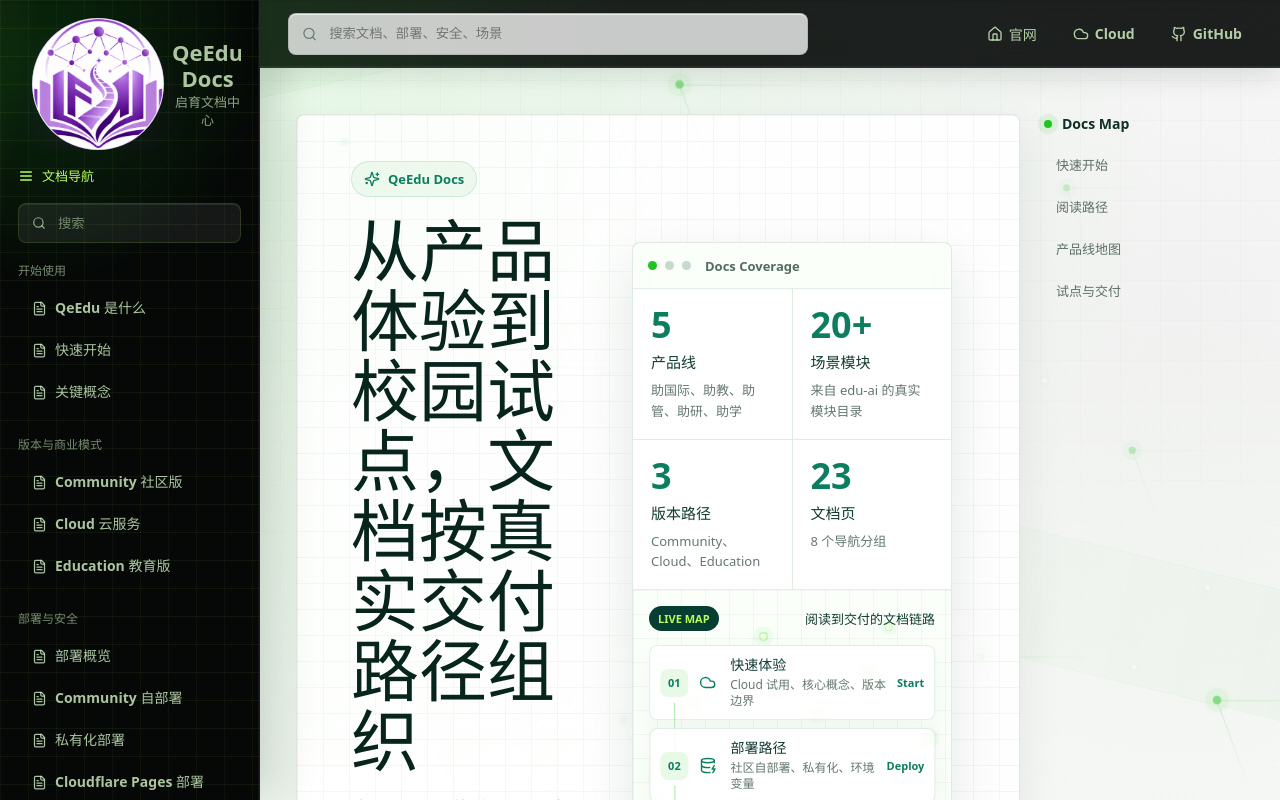
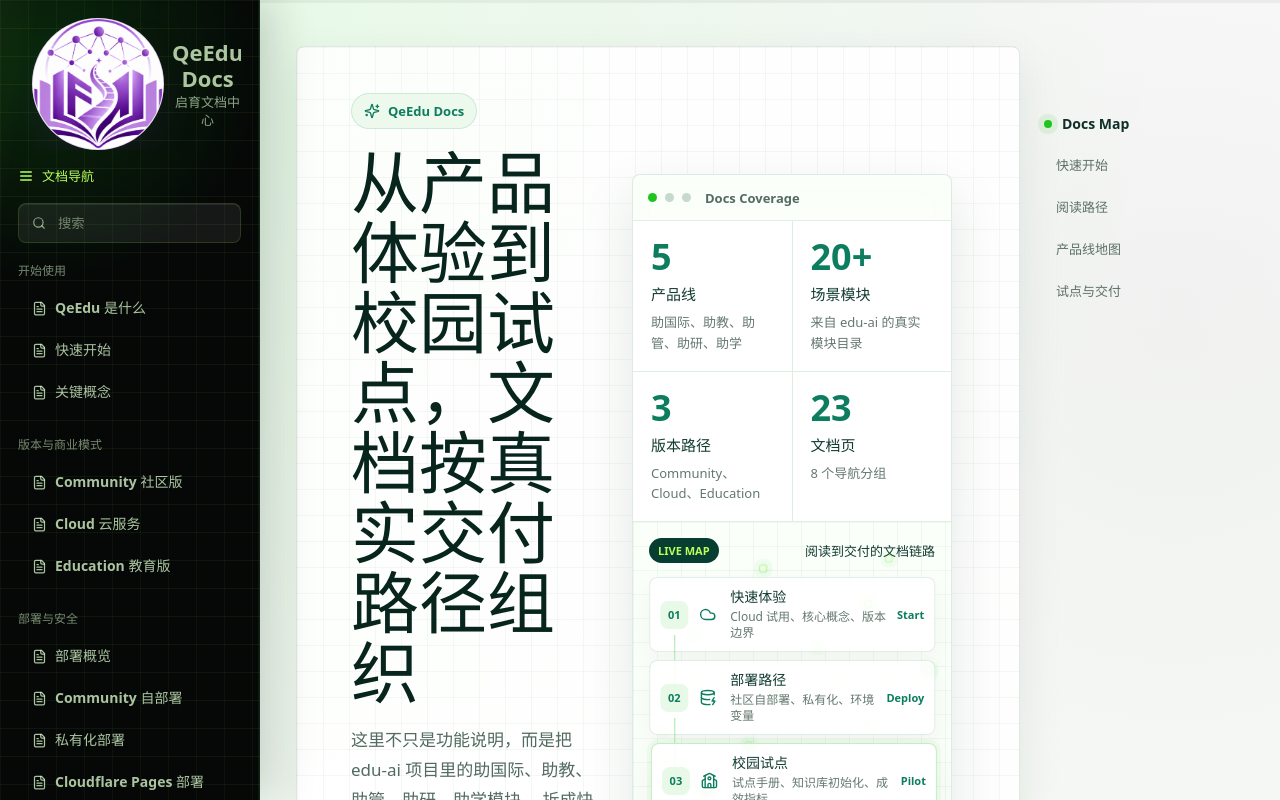
Before and after one commit to turmwerk/qeedu-docs, a React (Vite) app: page / in a window 1280 px wide. Shown: the top 800 px of the page. Built offline with nearby package versions, Linux system fonts and the light colour scheme; a web font is replaced by a local one.

Commit message:
refactor responsive docs shell

```diff
--- a/src/App.tsx
+++ b/src/App.tsx
@@ -28,7 +28,6 @@
 
 const homeUrl = 'https://qeedu.tech'
 const cloudUrl = 'https://cloud.qeedu.tech'
-const githubUrl = 'https://github.com/turmwerk/qeedu'
 
 type DocPage = {
   slug: string
@@ -431,7 +430,6 @@
 
   return (
     <div className="docs-app">
-      <DocsAmbient />
       <DocsProgress />
       <MobileHeader
         onOpenNav={() => {
@@ -455,24 +453,6 @@
       <aside className={tocOpen ? 'mobile-toc-drawer is-open' : 'mobile-toc-drawer'} aria-label="移动端本页目录">
         <Toc headings={headings} onNavigate={() => setTocOpen(false)} mobile />
       </aside>
-
-      <header className="topbar">
-        <DocsSearch />
-        <nav className="top-links">
-          <a href={homeUrl}>
-            <Home size={16} />
-            官网
-          </a>
-          <a href={cloudUrl}>
-            <Cloud size={16} />
-            Cloud
-          </a>
-          <a href={githubUrl}>
-            <Github size={16} />
-            GitHub
-          </a>
-        </nav>
-      </header>
 
       <div className="docs-layout">
         <DocsSidebar />
@@ -514,27 +494,6 @@
   return (
     <div className="docs-progress" aria-hidden="true">
       <span style={{ width: `${progress}%` }} />
-    </div>
-  )
-}
-
-function DocsAmbient() {
-  return (
-    <div className="docs-ambient" aria-hidden="true">
-      <div className="docs-ambient__mesh">
-        {Array.from({ length: 14 }, (_, index) => (
-          <span key={`mesh-${index}`} />
-        ))}
-      </div>
-      <div className="docs-ambient__ribbons">
-        <span />
-        <span />
-      </div>
-      <div className="docs-ambient__snow">
-        {Array.from({ length: 18 }, (_, index) => (
-          <span key={`snow-${index}`} />
-        ))}
-      </div>
     </div>
   )
 }
--- a/src/styles.css
+++ b/src/styles.css
@@ -595,7 +595,7 @@
   grid-template-columns: minmax(0, 840px) 200px;
   gap: 24px;
   width: min(1068px, calc(100vw - var(--docs-sidebar-width) - 72px));
-  min-height: calc(100vh - 68px);
+  min-height: 100vh;
   margin: 0 auto;
   margin-left: calc(var(--docs-sidebar-width) + max(36px, (100vw - 1280px) / 2));
 }
@@ -603,9 +603,9 @@
 .sidebar,
 .scroll-spy {
   position: sticky;
-  top: 86px;
+  top: 46px;
   align-self: start;
-  max-height: calc(100vh - 110px);
+  max-height: calc(100vh - 70px);
   overflow: auto;
   padding: 28px 0;
 }
@@ -2603,15 +2603,6 @@
 }
 
 @media (max-width: 1080px) {
-  .topbar {
-    grid-template-columns: minmax(0, 1fr);
-    padding-inline: 20px;
-  }
-
-  .top-links {
-    display: none;
-  }
-
   .docs-layout {
     grid-template-columns: minmax(0, 1fr);
     width: calc(100vw - var(--docs-sidebar-width) - 42px);
@@ -2636,13 +2627,11 @@
 }
 
 @media (max-width: 900px) {
-  .topbar {
-    display: none;
-  }
-
   .mobile-header {
-    position: sticky;
+    position: fixed;
     top: 0;
+    right: 0;
+    left: 0;
     z-index: 30;
     display: flex;
     align-items: center;
@@ -2796,8 +2785,9 @@
   .docs-layout {
     grid-template-columns: 1fr;
     width: calc(100% - 20px);
-    min-height: calc(100vh - var(--docs-mobile-header-height));
+    min-height: 100vh;
     margin: 0 auto;
+    padding-top: var(--docs-mobile-header-height);
   }
 
   .docs-layout > .sidebar {
```
